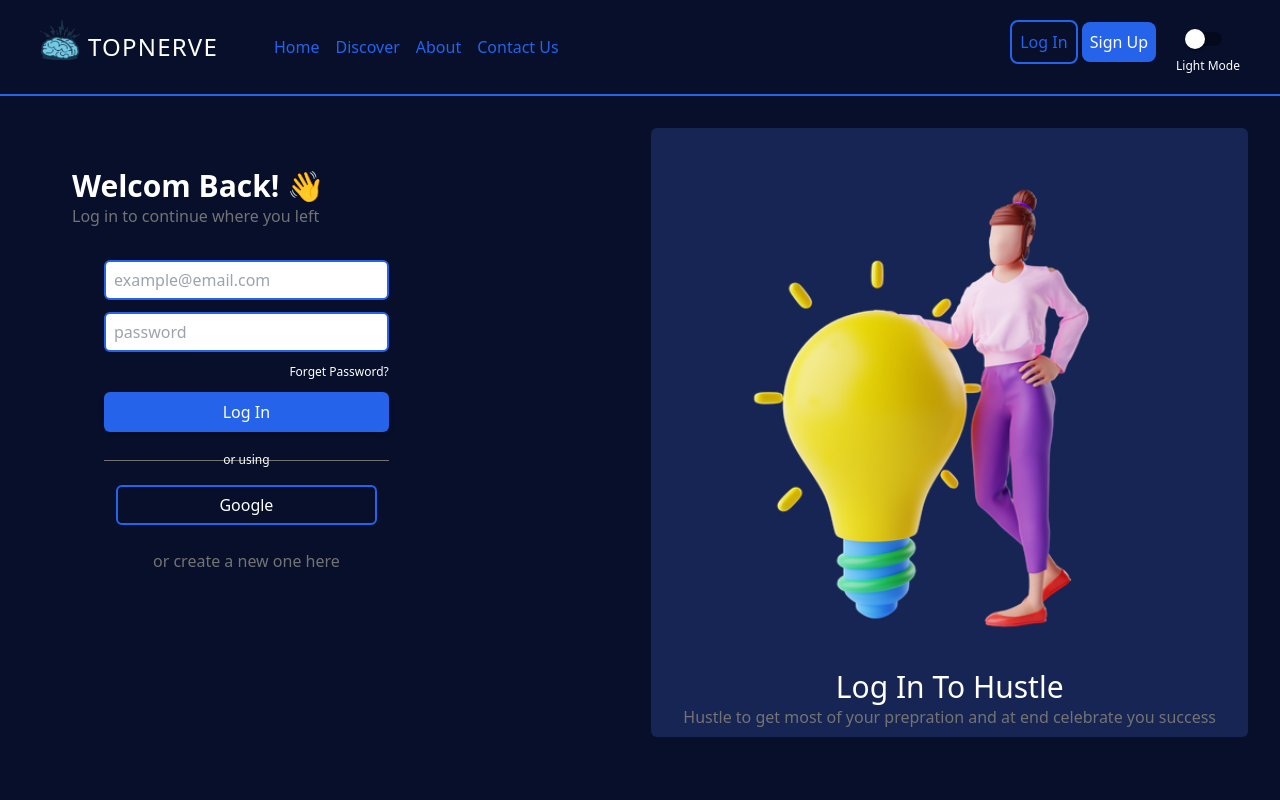
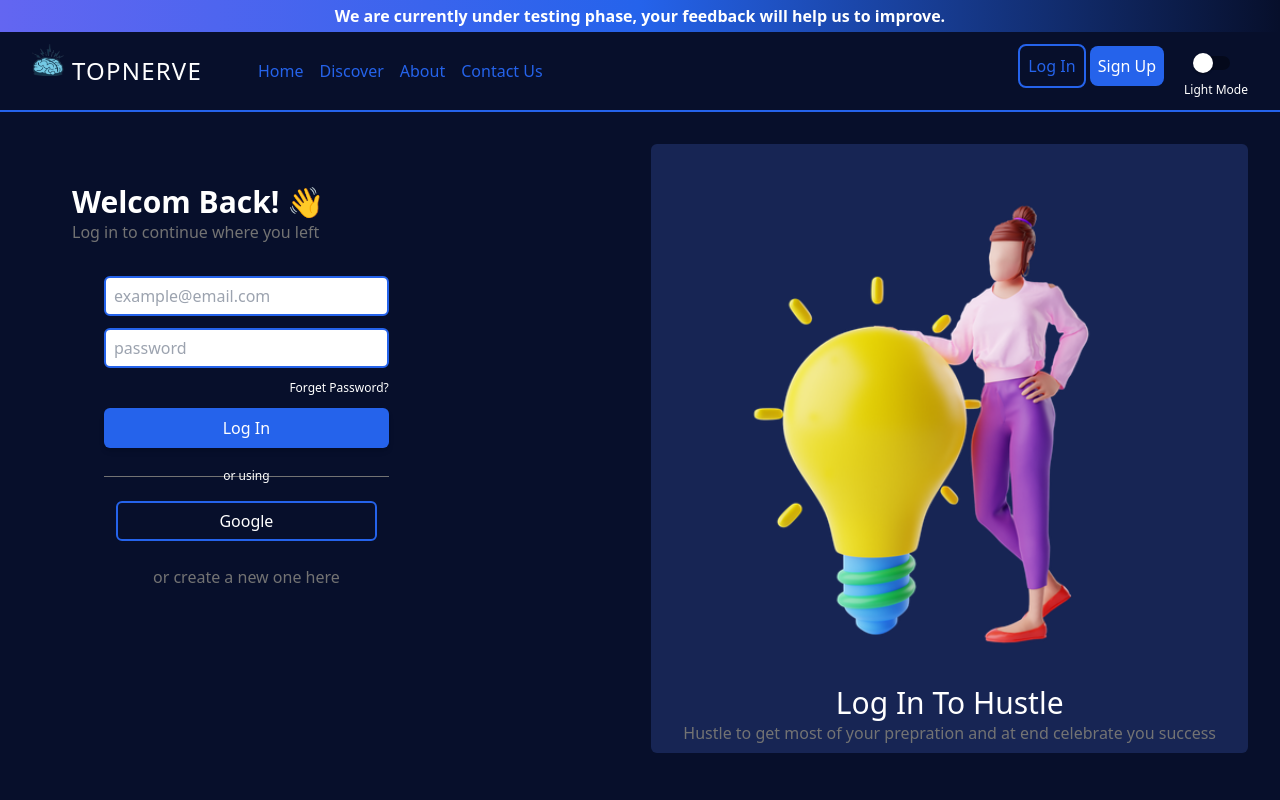
Before and after one commit to elvish-ishaan/topnerve, a React (Vite) app in the folder frontend/: page /login in a window 1280 px wide. Shown: the top 800 px of the page. Built offline with nearby package versions, Linux system fonts and the light colour scheme.

Commit message:
redifined github workflows

```diff
--- a/frontend/src/App.tsx
+++ b/frontend/src/App.tsx
@@ -17,6 +17,10 @@ function App() {
    }
   return (
  <div className=' dark:bg-dark-main'>
+   <div className=' px-3 py-1 text-center w-full font-semibold
+     bg-gradient-to-r  from-indigo-500 via-btn-main text-white'>
+      <p>We are currently under testing phase, your feedback will help us to improve.</p>
+   </div>
     <div className=' flex flex-col'>
        <Navbar/>
     </div>
--- a/frontend/src/components/Navbar.tsx
+++ b/frontend/src/components/Navbar.tsx
@@ -22,11 +22,11 @@ const Navbar = () => {
 
 
   return (
-    <nav className=' flex p-5 border-b-btn-main border-b-2 bg-transparent'>
+    <nav className=' flex p-3 border-b-btn-main border-b-2 bg-transparent'>
         <div className=' flex justify-between w-full px-5'>
              <div className=' flex gap-14 align-baseline'>
                 <div className=' flex gap-2 items-baseline '>
-                   <img className=' size-10' src={logo} alt="banner" />
+                   <img className=' size-8' src={logo} alt="banner" />
                    <p className=' relative top-0 font-medium tracking-wider text-2xl self-center dark:text-white'>TOPNERVE</p>
                 </div>
                 {/* rerturn navbar links if user logged out */}
--- a/frontend/src/components/Sidebar.tsx
+++ b/frontend/src/components/Sidebar.tsx
@@ -17,7 +17,7 @@ const Sidebar = () => {
                  return (
                    <NavLink  className={({ isActive, isPending }) =>
                     isPending ? "pending" : isActive ? " bg-btn-main font-medium rounded-md px-3 py-2 text-white flex gap-3 items-center hover:bg-blue-950" :
-                    "font-medium rounded-md px-3 py-2 dark:text-white flex gap-3 items-center hover:bg-blue-950"
+                    "font-medium rounded-md px-3 py-2 dark:text-white flex gap-3 items-center hover:bg-blue-300 dark:hover:bg-blue-950"
                   }
                     key={index} to={link.Path}>
                       <Icon/>
```
